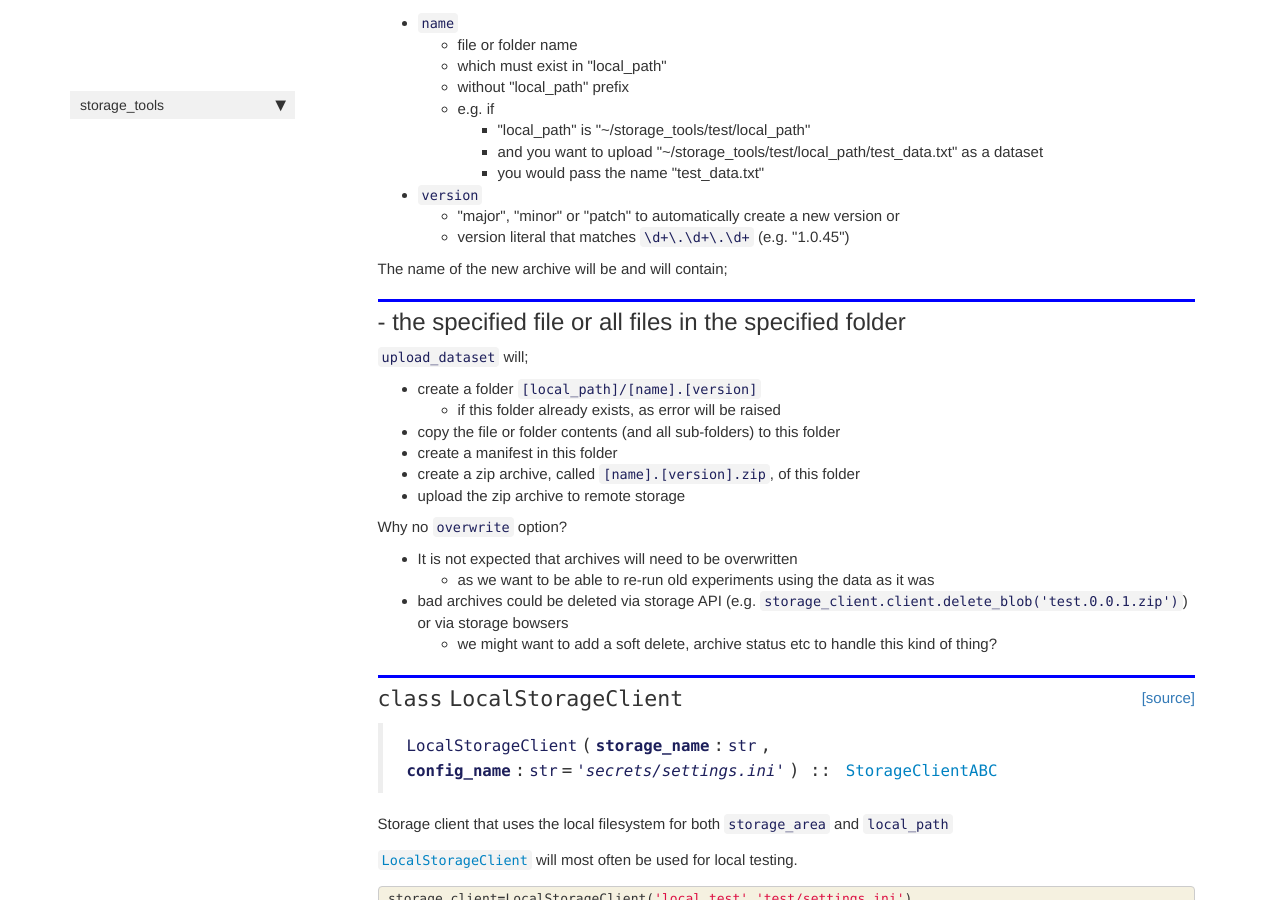
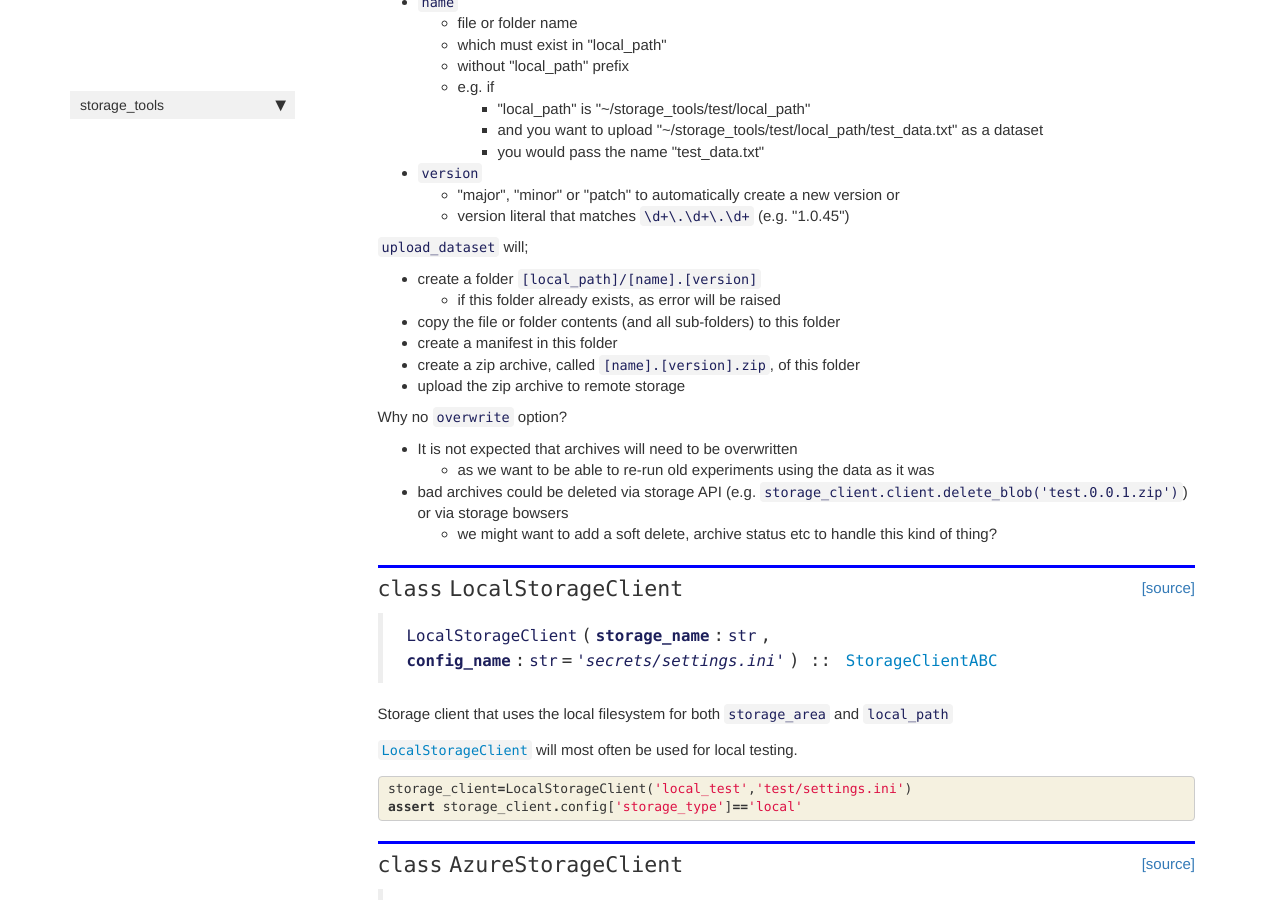
Before and after one commit to pete88b/storage_tools, a Jekyll site: the page built from docs/core.html, in a window 1280 px wide and 900 px high, scrolled down 2483 px. Built offline with Jekyll 4.4.1, drawn with Linux system fonts in a browser that asks for light colours; nearby versions of some CDN libraries; comment, search, counter and statistics services are not loaded; some of the changed text lies outside the part shown.

Commit message:
minor change to docs

```diff
--- a/docs/core.html
+++ b/docs/core.html
@@ -439,8 +439,7 @@ description: "Core tools for working with storage."
 </ul>
 </li>
 </ul>
-<p>The name of the new archive will be  and will contain;</p>
-<h2 id="--the-specified-file-or-all-files-in-the-specified-folder-">- the specified file or all files in the specified folder <a class="anchor-link" href="#--the-specified-file-or-all-files-in-the-specified-folder-"> </a></h2><p><code>upload_dataset</code> will;</p>
+<p><code>upload_dataset</code> will;</p>
 <ul>
 <li>create a folder <code>[local_path]/[name].[version]</code><ul>
 <li>if this folder already exists, as error will be raised</li>
@@ -484,7 +483,7 @@ description: "Core tools for working with storage."
 
 
 <div class="output_markdown rendered_html output_subarea ">
-<h2 id="LocalStorageClient" class="doc_header"><code>class</code> <code>LocalStorageClient</code><a href="https://github.com/pete88b/storage_tools/tree/master/storage_tools/core.py#L137" class="source_link" style="float:right">[source]</a></h2><blockquote><p><code>LocalStorageClient</code>(<strong><code>storage_name</code></strong>:<code>str</code>, <strong><code>config_name</code></strong>:<code>str</code>=<em><code>'secrets/settings.ini'</code></em>) :: <a href="/storage_tools/core#StorageClientABC"><code>StorageClientABC</code></a></p>
+<h2 id="LocalStorageClient" class="doc_header"><code>class</code> <code>LocalStorageClient</code><a href="https://github.com/pete88b/storage_tools/tree/master/storage_tools/core.py#L136" class="source_link" style="float:right">[source]</a></h2><blockquote><p><code>LocalStorageClient</code>(<strong><code>storage_name</code></strong>:<code>str</code>, <strong><code>config_name</code></strong>:<code>str</code>=<em><code>'secrets/settings.ini'</code></em>) :: <a href="/storage_tools/core#StorageClientABC"><code>StorageClientABC</code></a></p>
 </blockquote>
 <p>Storage client that uses the local filesystem for both <code>storage_area</code> and <code>local_path</code></p>
 
@@ -541,7 +540,7 @@ description: "Core tools for working with storage."
 
 
 <div class="output_markdown rendered_html output_subarea ">
-<h2 id="AzureStorageClient" class="doc_header"><code>class</code> <code>AzureStorageClient</code><a href="https://github.com/pete88b/storage_tools/tree/master/storage_tools/core.py#L158" class="source_link" style="float:right">[source]</a></h2><blockquote><p><code>AzureStorageClient</code>(<strong><code>storage_name</code></strong>:<code>str</code>, <strong><code>config_name</code></strong>:<code>str</code>=<em><code>'secrets/settings.ini'</code></em>) :: <a href="/storage_tools/core#StorageClientABC"><code>StorageClientABC</code></a></p>
+<h2 id="AzureStorageClient" class="doc_header"><code>class</code> <code>AzureStorageClient</code><a href="https://github.com/pete88b/storage_tools/tree/master/storage_tools/core.py#L157" class="source_link" style="float:right">[source]</a></h2><blockquote><p><code>AzureStorageClient</code>(<strong><code>storage_name</code></strong>:<code>str</code>, <strong><code>config_name</code></strong>:<code>str</code>=<em><code>'secrets/settings.ini'</code></em>) :: <a href="/storage_tools/core#StorageClientABC"><code>StorageClientABC</code></a></p>
 </blockquote>
 <p>Storage client that uses Azure for <code>storage_area</code> and the local filesystem <code>local_path</code></p>
 
@@ -573,7 +572,7 @@ description: "Core tools for working with storage."
 
 
 <div class="output_markdown rendered_html output_subarea ">
-<h2 id="AwsStorageClient" class="doc_header"><code>class</code> <code>AwsStorageClient</code><a href="https://github.com/pete88b/storage_tools/tree/master/storage_tools/core.py#L193" class="source_link" style="float:right">[source]</a></h2><blockquote><p><code>AwsStorageClient</code>(<strong><code>storage_name</code></strong>:<code>str</code>, <strong><code>config_name</code></strong>:<code>str</code>=<em><code>'secrets/settings.ini'</code></em>) :: <a href="/storage_tools/core#StorageClientABC"><code>StorageClientABC</code></a></p>
+<h2 id="AwsStorageClient" class="doc_header"><code>class</code> <code>AwsStorageClient</code><a href="https://github.com/pete88b/storage_tools/tree/master/storage_tools/core.py#L191" class="source_link" style="float:right">[source]</a></h2><blockquote><p><code>AwsStorageClient</code>(<strong><code>storage_name</code></strong>:<code>str</code>, <strong><code>config_name</code></strong>:<code>str</code>=<em><code>'secrets/settings.ini'</code></em>) :: <a href="/storage_tools/core#StorageClientABC"><code>StorageClientABC</code></a></p>
 </blockquote>
 <p>Storage client that uses AWS for <code>storage_area</code> and the local filesystem <code>local_path</code></p>
 
@@ -605,7 +604,7 @@ description: "Core tools for working with storage."
 
 
 <div class="output_markdown rendered_html output_subarea ">
-<h4 id="new_storage_client" class="doc_header"><code>new_storage_client</code><a href="https://github.com/pete88b/storage_tools/tree/master/storage_tools/core.py#L200" class="source_link" style="float:right">[source]</a></h4><blockquote><p><code>new_storage_client</code>(<strong><code>storage_name</code></strong>, <strong><code>config_name</code></strong>=<em><code>'secrets/settings.ini'</code></em>)</p>
+<h4 id="new_storage_client" class="doc_header"><code>new_storage_client</code><a href="https://github.com/pete88b/storage_tools/tree/master/storage_tools/core.py#L198" class="source_link" style="float:right">[source]</a></h4><blockquote><p><code>new_storage_client</code>(<strong><code>storage_name</code></strong>, <strong><code>config_name</code></strong>=<em><code>'secrets/settings.ini'</code></em>)</p>
 </blockquote>
 <p>Returns a storage client based on the configured <code>storage_type</code></p>
 
```
Also changed, not shown: 1 other file.
